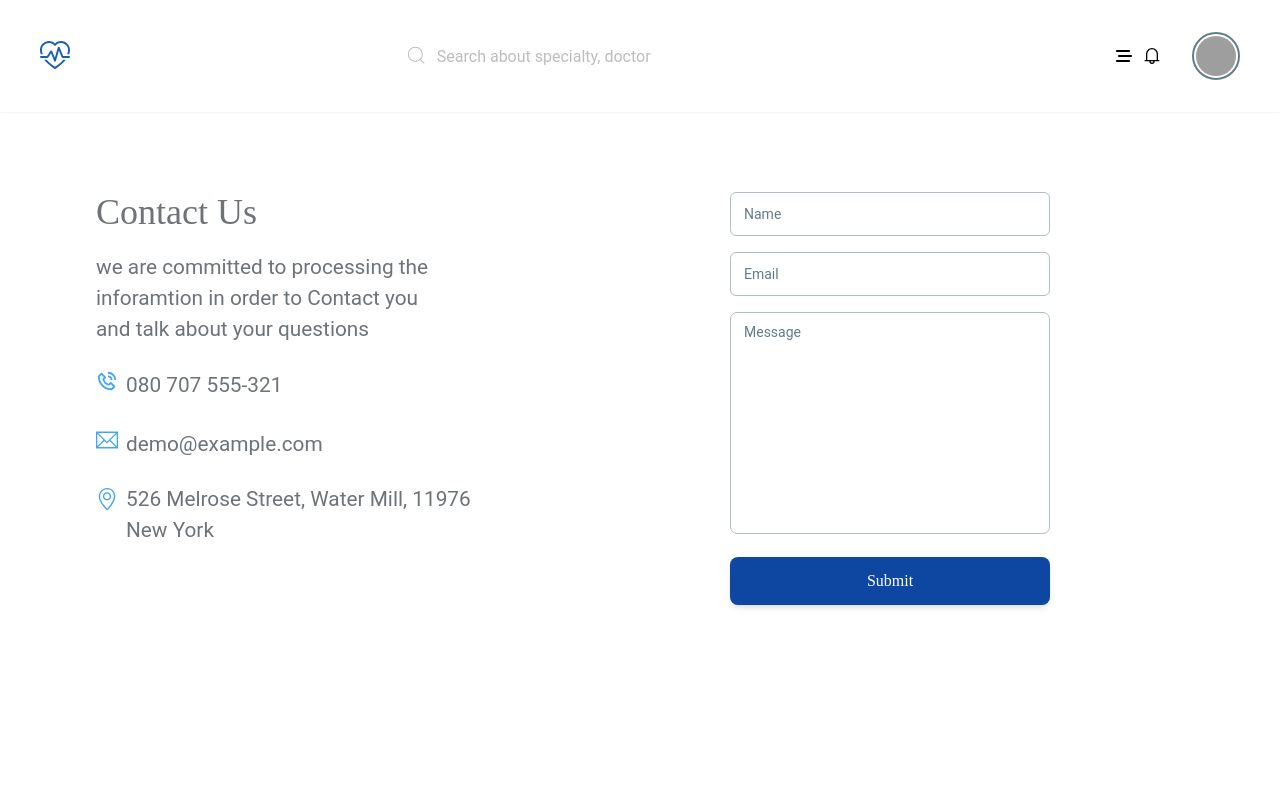
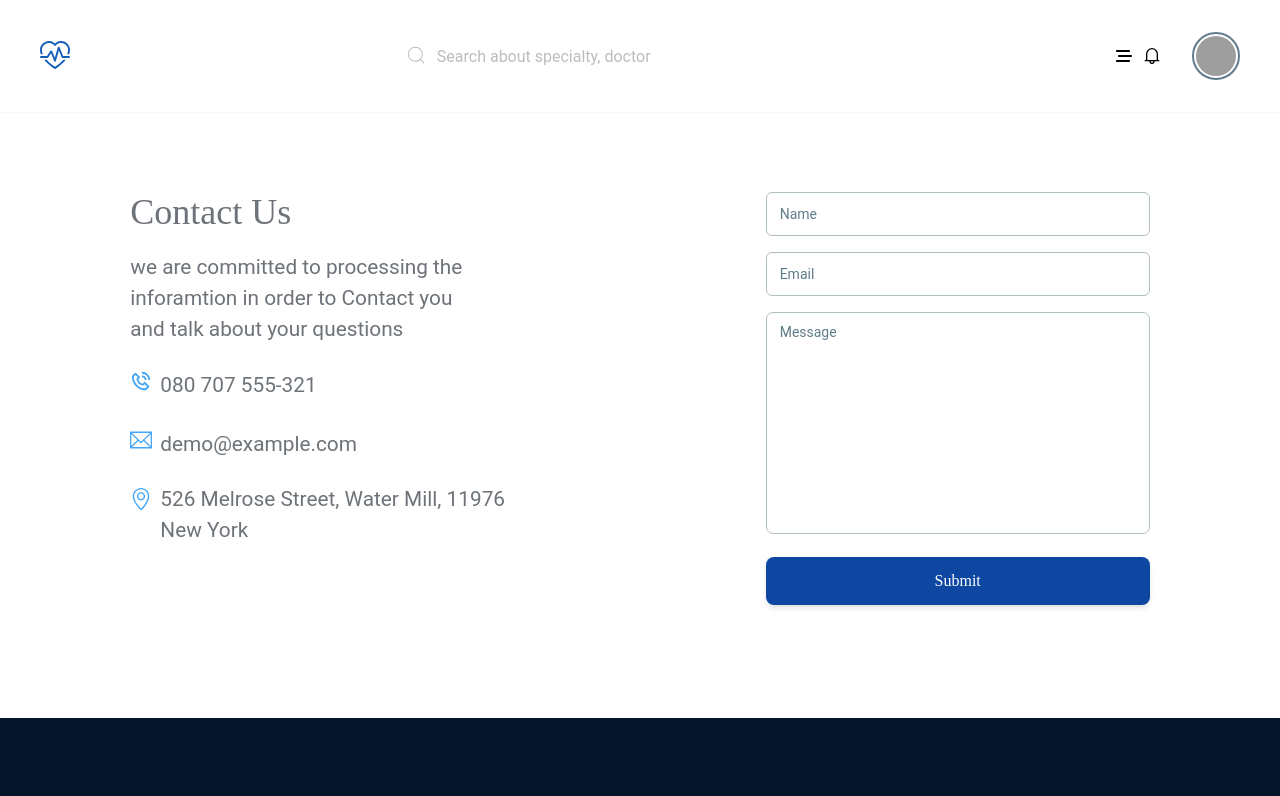
Before and after one commit to Hazem584/Cure-Web, a React (Vite) app: page /contact-us in a window 1280 px wide. Shown: the top 796 px of the page. Built offline with nearby package versions, Linux system fonts and the light colour scheme; grey boxes are pictures that could not be loaded.

Commit message:
fix responsiveness of contact us

```diff
--- a/src/pages/contact-us/Contacts.jsx
+++ b/src/pages/contact-us/Contacts.jsx
@@ -8,7 +8,8 @@ const Contacts = () => {
   return (
     <div className="dark:bg-dark-darkBg" >
       <NavBar />
-      <div className="flex flex-col pl-24 sm:flex-row mb-32 mt-20 sm:justify-between   ">
+      <div className="flex flex-row justify-around  mt-20 mb-20 [@media(max-width:900px)]:flex-col [@media(max-width:900px)]:items-center ">
+
         <Left />
         <Form />
       </div>
--- a/src/pages/contact-us/components/Form.jsx
+++ b/src/pages/contact-us/components/Form.jsx
@@ -3,9 +3,9 @@ import React from "react";
 
 const Form = () => {
   return (
-    <div className="  w-[90%] sm:w-full h-[400px] md:h-[530px] lg:max-w-[550px]">
+    <div className="">
     <Card color="transparent" shadow={false}>
-      <form className="w-80 ">
+      <form className="w-96">
         <div className="mb-1 flex flex-col gap-4">
           <Input size="lg" label="Name" />
 
--- a/src/pages/contact-us/components/Left.jsx
+++ b/src/pages/contact-us/components/Left.jsx
@@ -4,7 +4,7 @@ import { SlLocationPin } from "react-icons/sl";
 import { BiPhoneCall } from "react-icons/bi";
 const Left = () => {
   return (
-    <div className="subheading text-neutral dark:text-dark-textSecondary font-normal text-[1.3rem] mb-20 sm:max-w-[451px]">
+    <div className="subheading text-neutral dark:text-dark-textSecondary [@media(max-width:900px)]:font-normal text-[1.3rem] mb-20">
           <div className=" w-auto h-auto overflow-hidden   ">
               <div >
               <h1 className='font-serif text-4xl pb-5 '>Contact Us</h1>
```
Also changed, not shown: 1 other file (tests, documents, lock files or other folders).
